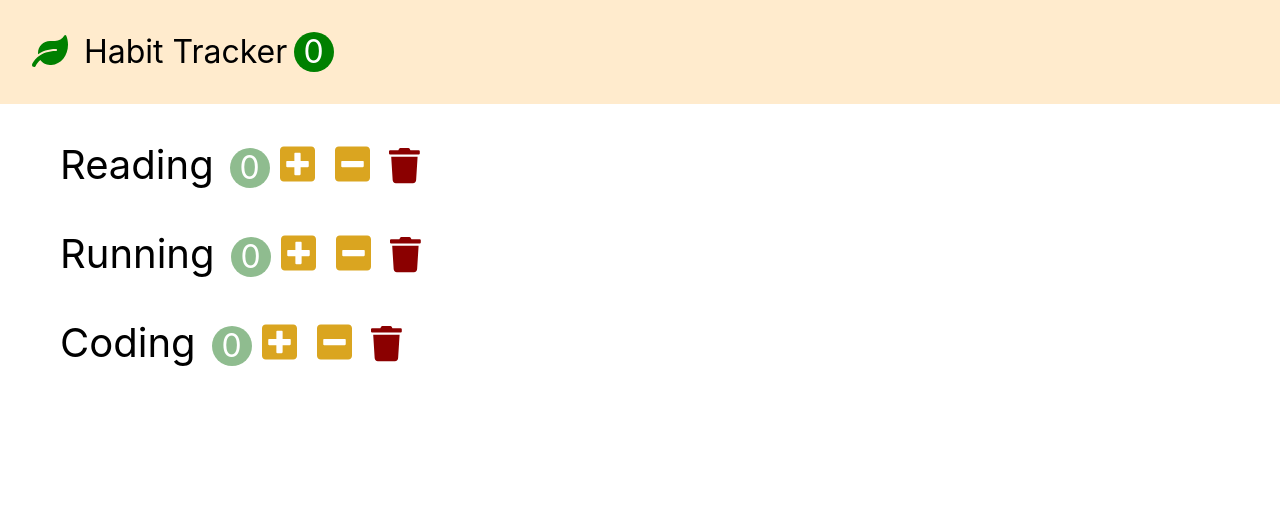
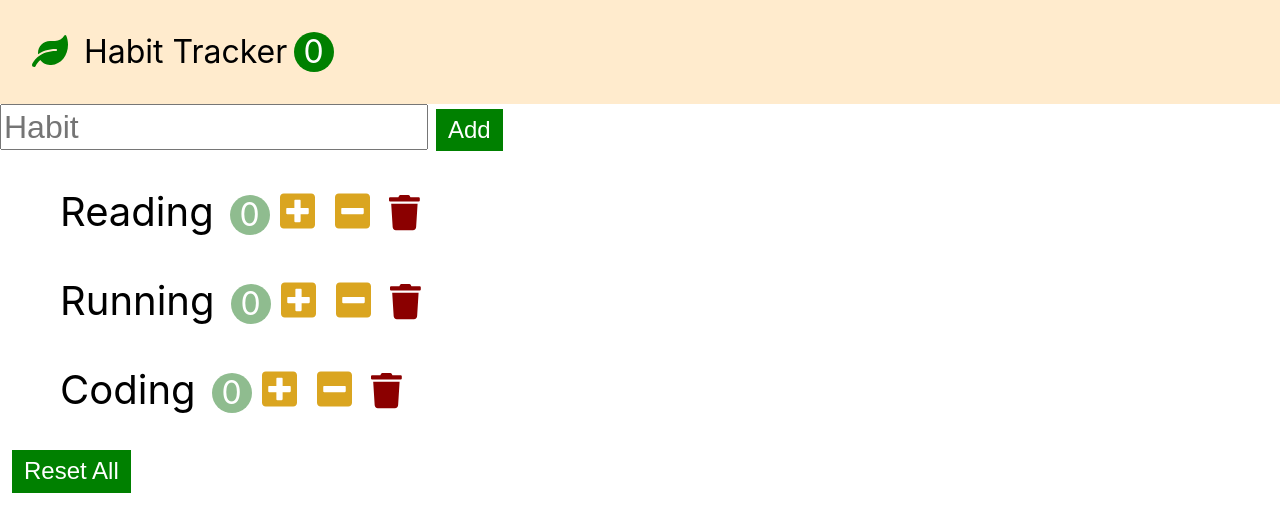
Before and after one commit to yoonjong-park/habit-tracker, a React (Create React App) app: page / in a window 1280 px wide. Shown: the top 532 px of the page. Built offline with nearby package versions, Linux system fonts and the light colour scheme.

Commit message:
ADD addButton, ResetAll Button
hard a little bit..🤬

```diff
--- a/src/App.css
+++ b/src/App.css
@@ -30,6 +30,20 @@
   background-color: green;
   color: white;
   border-radius: 50%;
+}
+
+.add-input {
+  font-size: 2rem;
+  margin-right: 0.5rem;
+  line-height: 2.5rem;
+}
+
+.add-button {
+  height: 100%;
+  font-size: 1.5rem;
+  padding: 0.3em 0.5em;
+  background-color: green;
+  color: white;
 }
 
 .habit {
@@ -71,3 +85,12 @@
   font-size: 2.2rem;
   color: darkred;
 }
+
+.habits-reset {
+  height: 100%;
+  font-size: 1.5rem;
+  margin-left: 0.5em;
+  padding: 0.3em 0.5em;
+  background-color: green;
+  color: white;
+}
--- a/src/app.jsx
+++ b/src/app.jsx
@@ -32,6 +32,19 @@
     this.setState({ habits });
   };
 
+  handleAdd = (name) => {
+    const habits = [...this.state.habits, { id: Date.now(), name, count: 0 }];
+    this.setState({ habits });
+  };
+
+  handleReset = () => {
+    const habits = this.state.habits.map((habit) => {
+      habit.count = 0;
+      return habit;
+    });
+    this.setState({ habits });
+  };
+
   render() {
     return (
       <>
@@ -41,6 +54,8 @@
           onIncrement={this.handleIncrement}
           onDecrement={this.handleDecrement}
           onDelete={this.handleDelete}
+          onAdd={this.handleAdd}
+          onReset={this.handleReset}
         />
       </>
     );
--- /dev/null
+++ b/src/components/habitAddForm.jsx
@@ -0,0 +1,27 @@
+import React, { Component } from 'react';
+
+class HabitAddForm extends Component {
+  inputRef = React.createRef(); /* React 함수로 Ref라는 object를 생성한다.*/
+  formRef = React.createRef();
+
+  onSubmit = (event) => {
+    // function onSubmit(event)  와 같은 것임.
+    event.preventDefault();
+    const name = this.inputRef.current.value;
+    name && this.props.onAdd(name);
+    // name이 false가 아닐경우(값이 있다면) onAdd에 name을 전달하는 구문
+    // this.inputRef.current.value = '';  이렇게 해도 되나, 아래와 같이 하는 게 정석이다.
+    this.formRef.current.reset();
+  };
+
+  render() {
+    return (
+      <form ref={this.formRef} className='add-form' onSubmit={this.onSubmit}>
+        <input ref={this.inputRef} type='text' className='add-input' placeholder='Habit' />
+        <button className='add-button'>Add</button>
+      </form>
+    );
+  }
+}
+
+export default HabitAddForm;
--- a/src/components/habits.jsx
+++ b/src/components/habits.jsx
@@ -1,5 +1,6 @@
 import React, { Component } from 'react';
 import Habit from './habit';
+import HabitAddForm from './habitAddForm';
 
 class Habits extends Component {
   handleIncrement = (habit) => {
@@ -14,8 +15,14 @@
     this.props.onDelete(habit);
   };
 
+  handleAdd = (name) => {
+    this.props.onAdd(name);
+  };
+
   render() {
     return (
+      <>
+        <HabitAddForm onAdd={this.handleAdd} />
         <ul>
           {this.props.habits.map((habit) => (
             <Habit
@@ -28,6 +35,10 @@
             /***  Key는 항상 제공 되어야 함. habit은 props를 의미함. {habit} 부분은habits object의 1개 배열의 아이템을 의미함.***/
           ))}
         </ul>
+        <button className='habits-reset' onClick={this.props.onReset}>
+          Reset All
+        </button>
+      </>
     );
   }
 }
```
Also changed, not shown: 1 other file (tests, documents, lock files or other folders). Lines whose indentation alone changed are shown as unchanged.
